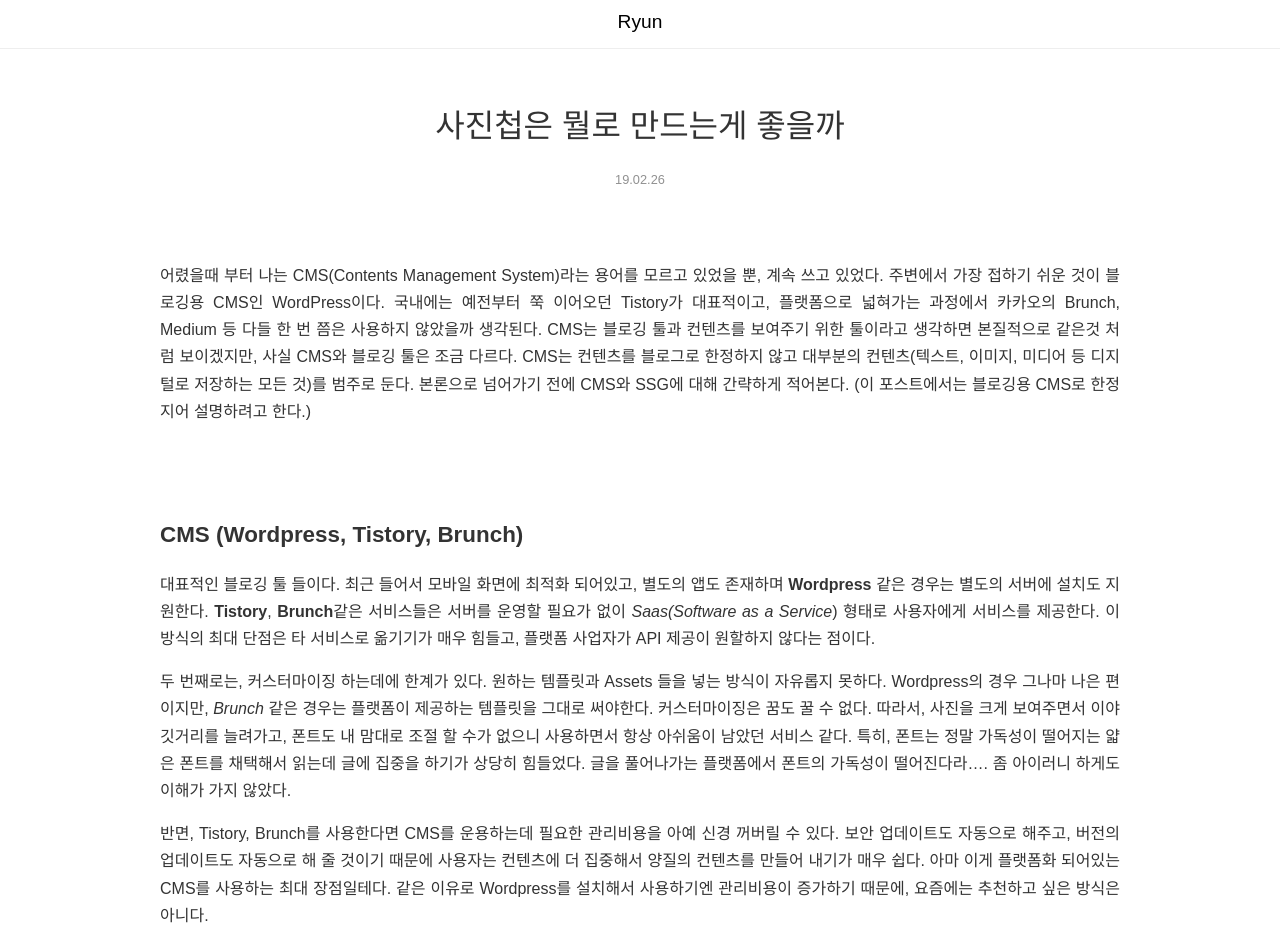
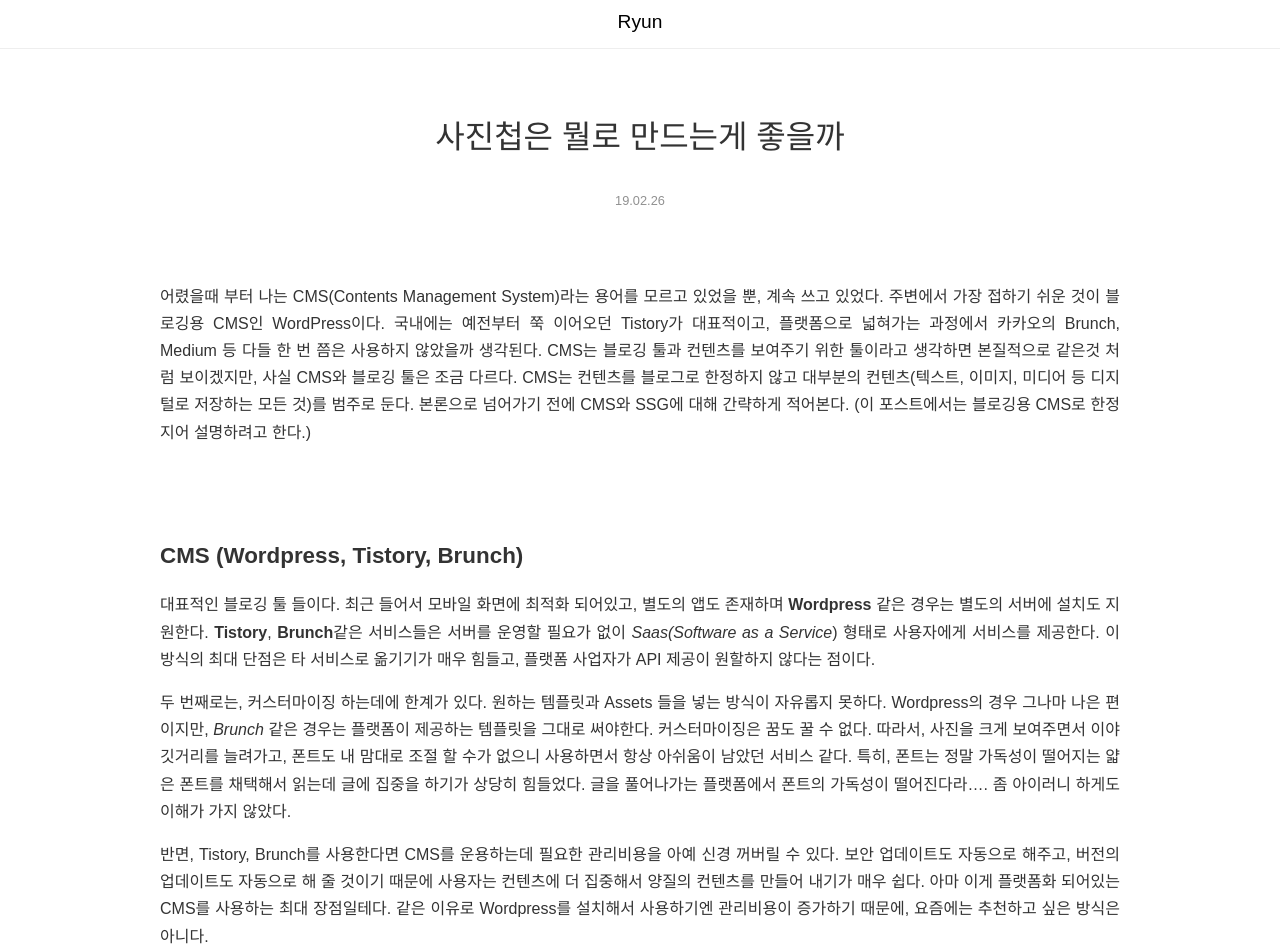
Before and after one commit to ryuneeee/ryuneeee.github.io, a Jekyll site: the page built from _posts/2019-02-26-cms-vs-ssg.markdown, in a window 1280 px wide. Shown: the top 952 px of the page. Built offline with Jekyll 4.4.1, drawn with Linux system fonts in a browser that asks for light colours.

Commit message:
css bug fixes

```diff
--- a/css/main.scss
+++ b/css/main.scss
@@ -9,7 +9,7 @@ $content-width: 60rem;
 html {
     padding: 0;
     margin: 0;
-    // -webkit-text-size-adjust: 100%;
+    -webkit-text-size-adjust: 100%;
     line-height: 1.7rem;
 
     @media (min-width: 1500px) {
@@ -214,11 +214,16 @@ body {
 
             .subject {
                 @extend .center;
+                line-height: 3rem;
                 text-align: center;
                 word-break: break-word;
                 margin: 2em auto 0 auto;
                 font-size: 2rem;
                 font-weight: 300;
+
+                @media (max-width: 800px) {
+                    font-size: 1.4rem;
+                }
             }
 
             .date {
```
